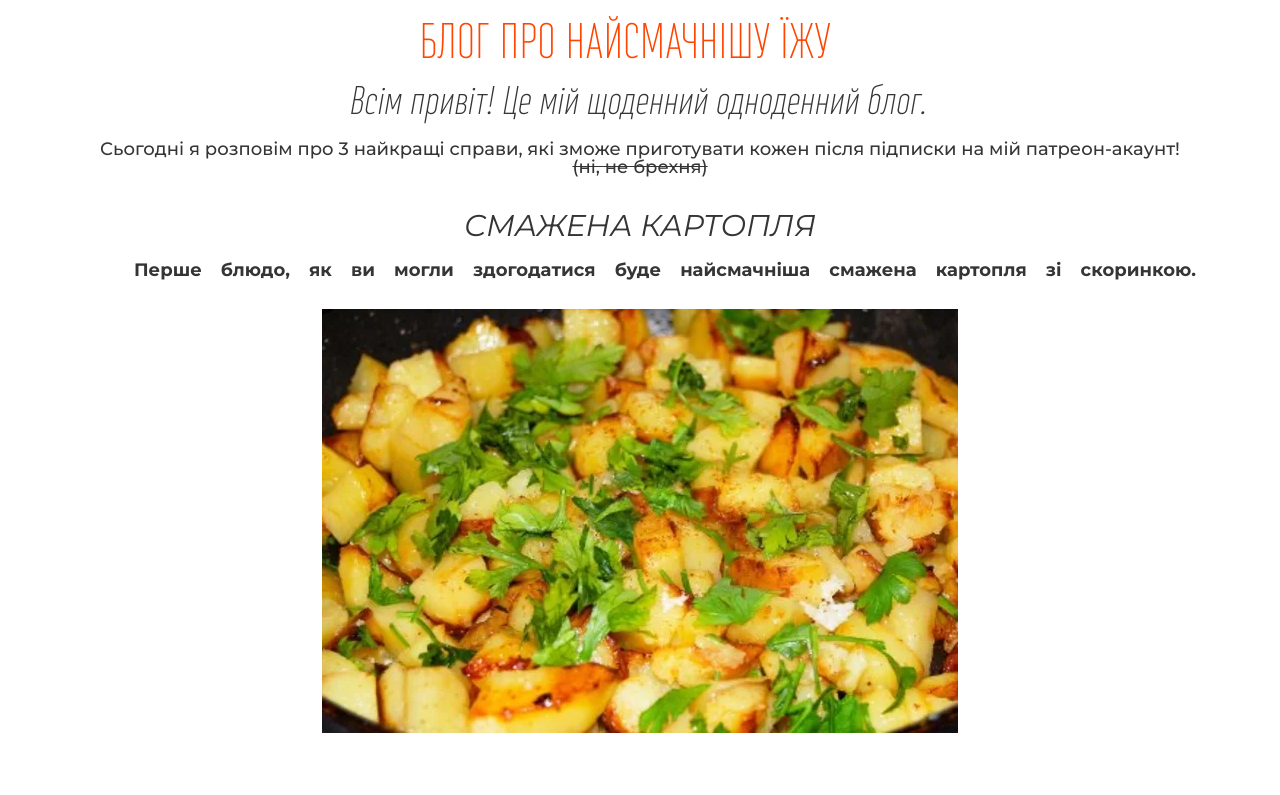
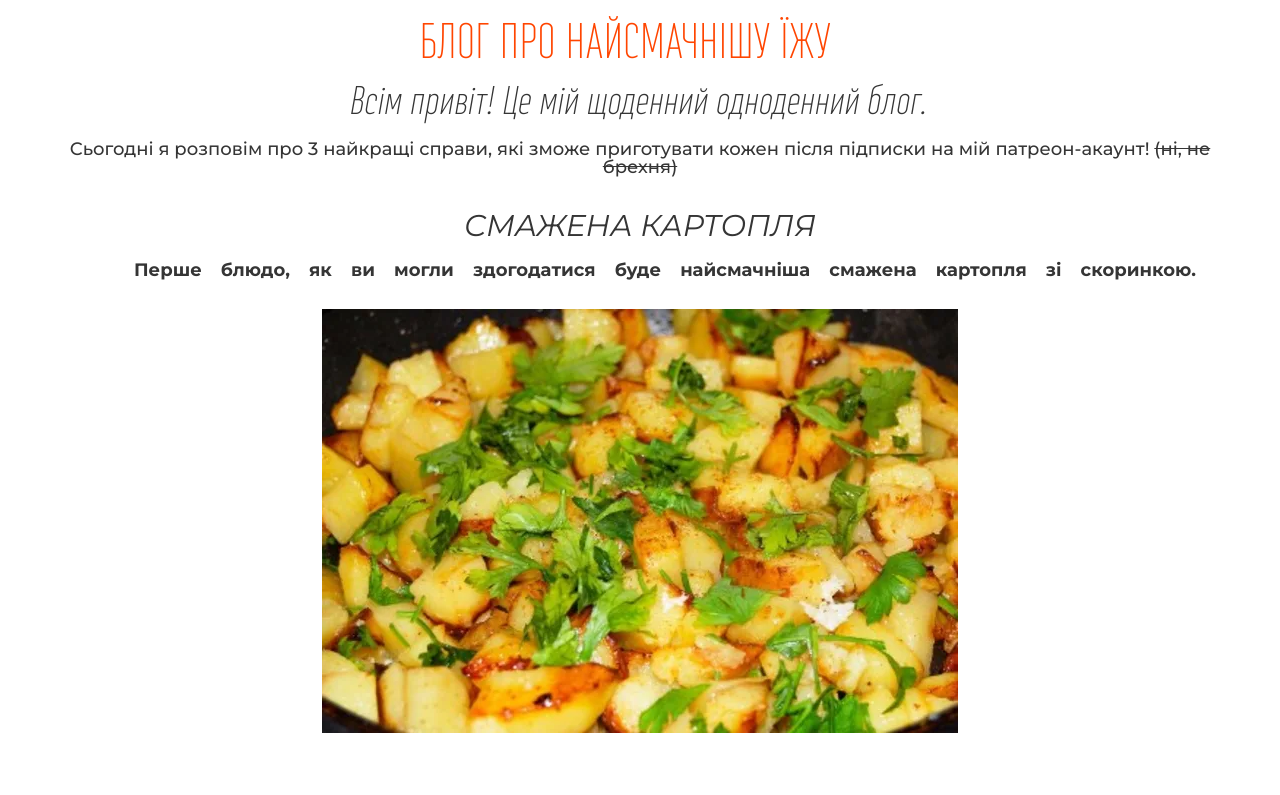
Before and after one commit to jjjjjjulik/lesson_5, a plain HTML site: page index.html in a window 1280 px wide. Shown: the top 795 px of the page. Drawn offline with Linux system fonts and the light colour scheme.

Commit message:
Add files via upload

```diff
--- a/index.html
+++ b/index.html
@@ -26,7 +26,7 @@
             <div class="today_info">
                 <p>Сьогодні я розповім про 3 найкращі справи, які зможе приготувати кожен після підписки на мій <a
                         href="#">патреон-акаунт</a>!
-                <div class="text_decor_line_through">(ні, не брехня)</div>
+                    <span class="text_decor_line_through">(ні, не брехня)</span>
                 </p>
             </div>
             <div class="content_elements">
```
